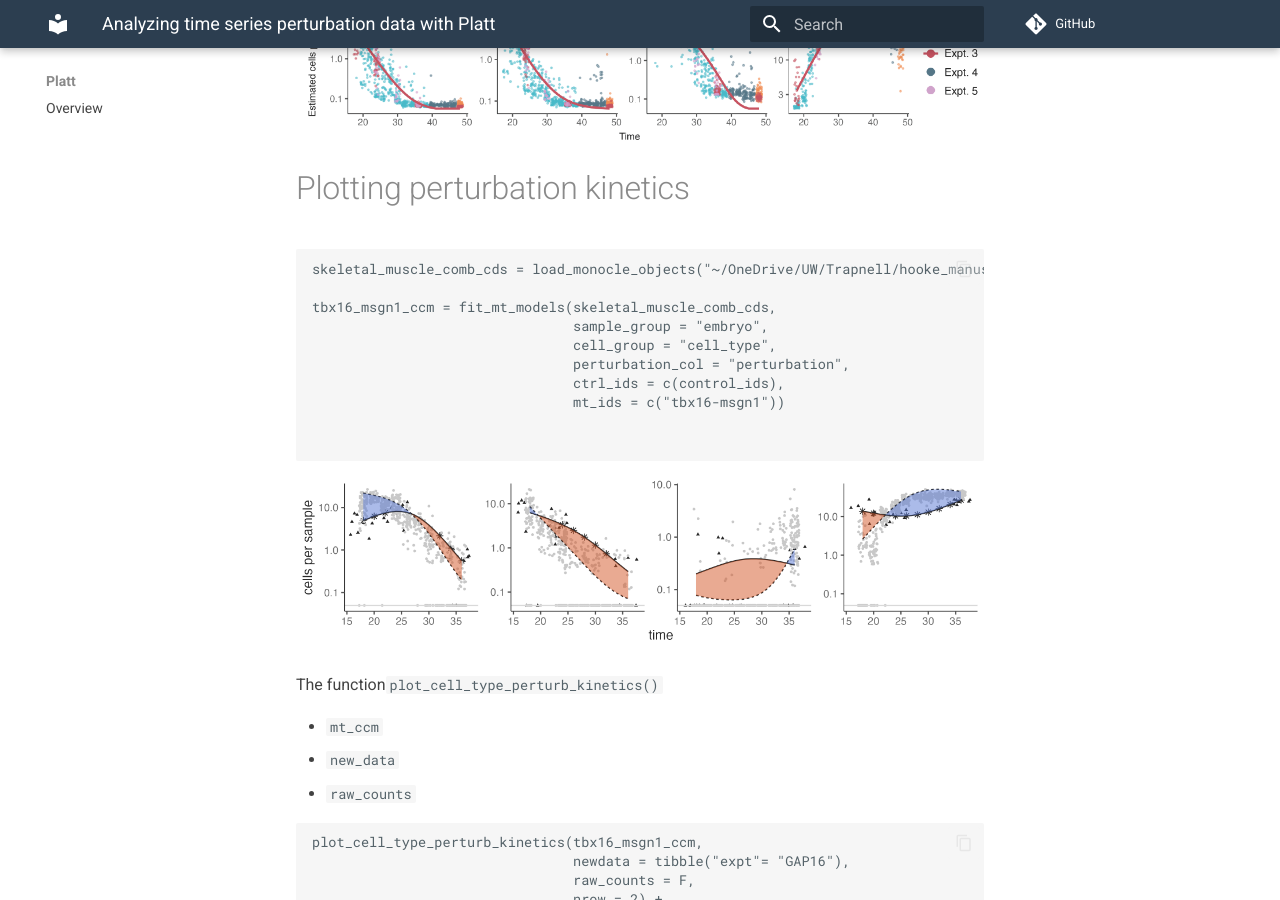
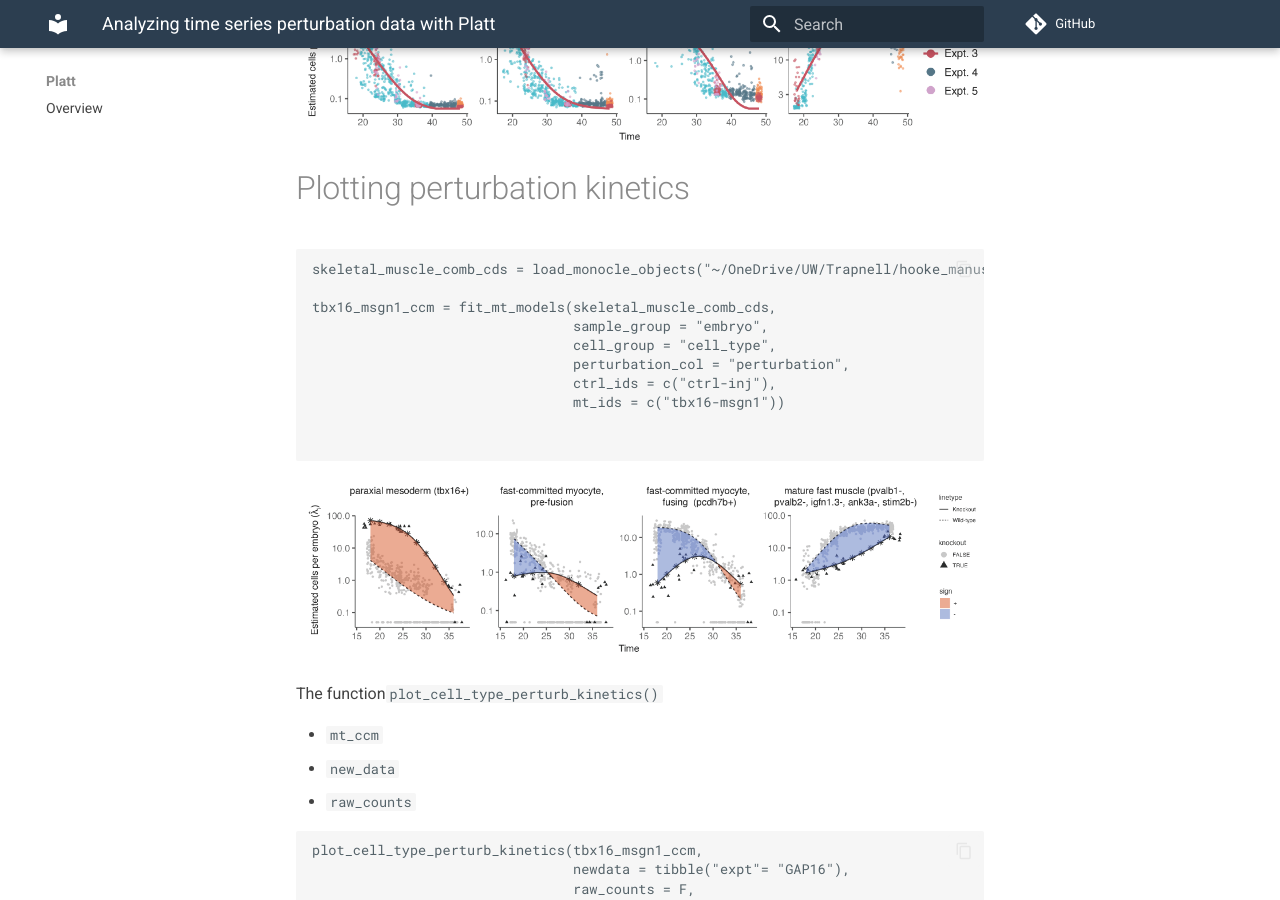
Before and after one commit to cole-trapnell-lab/platt, an MkDocs documentation site: the page built from docs/kinetics.md, in a window 1280 px wide and 900 px high, scrolled down 1094 px. Built offline with MkDocs 1.6.1 and Material for MkDocs 9.7.7, drawn with Linux system fonts in a browser that asks for light colours; comment, search, counter and statistics services are not loaded.

```diff
--- a/docs/kinetics.md
+++ b/docs/kinetics.md
@@ -51,7 +51,7 @@ tbx16_msgn1_ccm = fit_mt_models(skeletal_muscle_comb_cds,
                                 sample_group = "embryo",
                                 cell_group = "cell_type",
                                 perturbation_col = "perturbation",
-                                ctrl_ids = c(control_ids),
+                                ctrl_ids = c("ctrl-inj"),
                                 mt_ids = c("tbx16-msgn1"))
 
 
```
Also changed, not shown: docs/dveg.md (added, +3 -0 lines), docs/assets/fast_muscle_tbx16msgn1_kinetics.png, docs/assets/fast_muscle_tbx16msgn1_kinetics.png.png (deleted).
